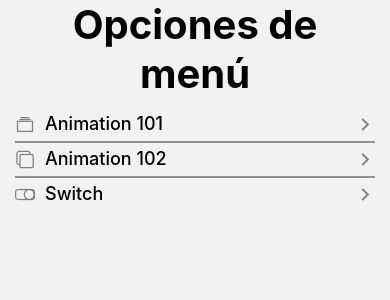
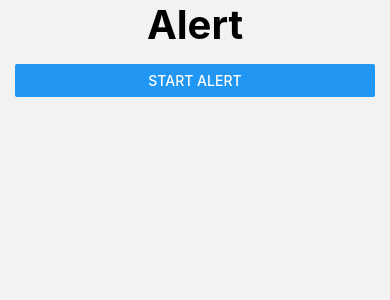
Before and after one commit to gerashdo/RNComponents, a React Native app: screen /AlertScreen in a window 390 px wide. Shown: the top 300 px of the page. Built offline with nearby package versions, Linux system fonts and the light colour scheme.

Commit message:
Create alert

```diff
--- a/src/data/menuItems.ts
+++ b/src/data/menuItems.ts
@@ -16,6 +16,11 @@ export const menuItems: MenuItem[] = [
         name: 'Switch',
         icon: 'toggle-outline',
         component: 'SwitchScreen'
+    },
+    {
+        name: 'Alert',
+        icon: 'alert-circle-outline',
+        component: 'AlertScreen'
     }
 
 ]
--- a/src/navigator/Navigator.tsx
+++ b/src/navigator/Navigator.tsx
@@ -1,4 +1,5 @@
 import { createStackNavigator } from '@react-navigation/stack';
+import { AlertScreen } from '../screens/AlertScreen';
 import { Animation101Screen } from '../screens/Animation101Screen';
 import { Animation102Screen } from '../screens/Animation102Screen';
 import { HomeScreen } from '../screens/HomeScreen';
@@ -9,6 +10,7 @@ export type RootStackParamList = {
   Animation101Screen: undefined;
   Animation102Screen: undefined;
   SwitchScreen: undefined;
+  AlertScreen: undefined;
 }
 
 const Stack = createStackNavigator<RootStackParamList>();
@@ -24,6 +26,7 @@ export const Navigator = () => {
       <Stack.Screen name="Animation101Screen" component={ Animation101Screen } />
       <Stack.Screen name="Animation102Screen" component={ Animation102Screen } />
       <Stack.Screen name="SwitchScreen" component={ SwitchScreen } />
+      <Stack.Screen name="AlertScreen" component={ AlertScreen } />
     </Stack.Navigator>
   );
 }
--- /dev/null
+++ b/src/screens/AlertScreen.tsx
@@ -0,0 +1,28 @@
+import React from 'react'
+import { Alert, Button } from 'react-native';
+import { View } from 'react-native'
+import { HeaderTitle } from '../components/HeaderTitle'
+import { styles } from '../theme/appTheme';
+
+export const AlertScreen = () => {
+
+    const createTwoButtonAlert = () =>
+        Alert.alert('Alert', 'Mensaje del alert', [
+            {
+                text: 'Cancel',
+                onPress: () => console.log('Cancel Pressed'),
+                style: 'cancel',
+            },
+            {text: 'OK', onPress: () => console.log('OK Pressed')},
+        ]);
+
+  return (
+    <View style={ styles.globalMargin }>
+        <HeaderTitle title='Alert'/>
+        <Button
+            title='Start alert'
+            onPress={ () => createTwoButtonAlert() }
+        />
+    </View>
+  )
+}
```
